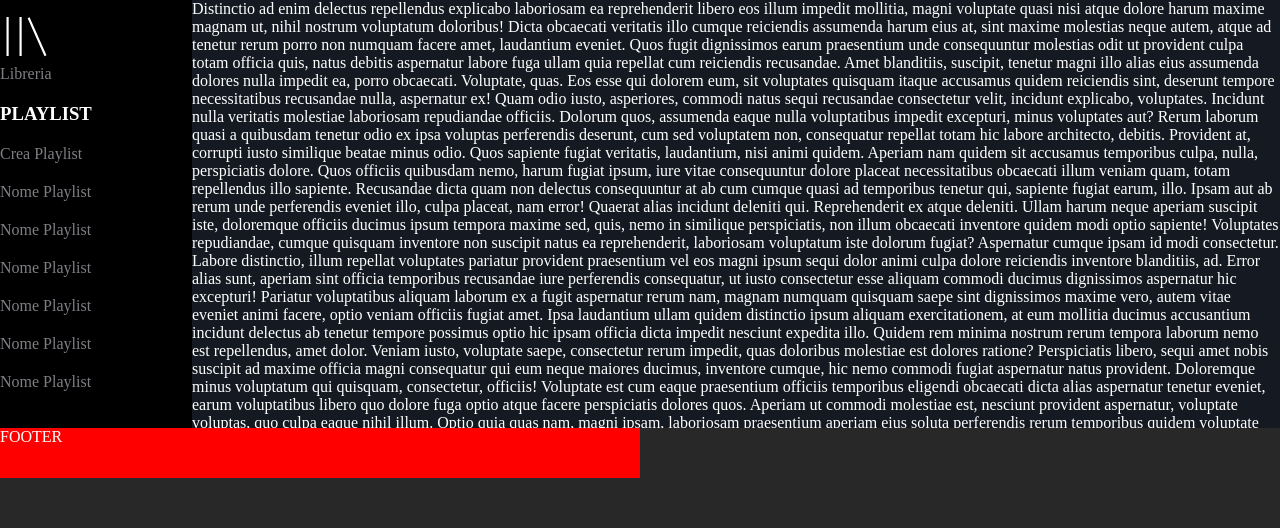
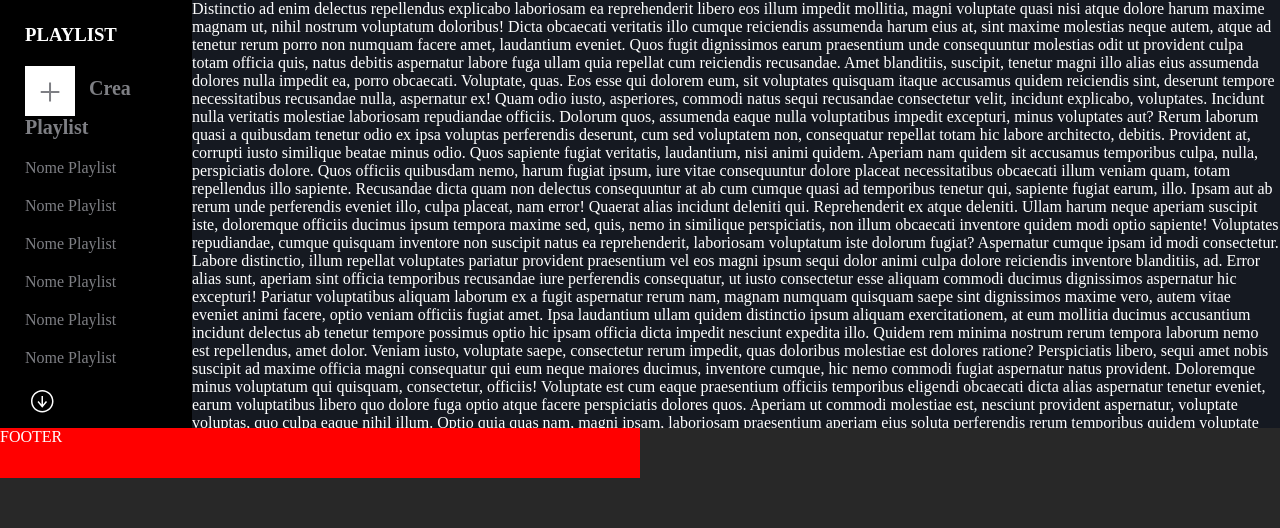
Before and after one commit to Michael-scocco/html-css-spotifyweb, a plain HTML site: page index.html in a window 1280 px wide. Shown: the part 272-800 px from the top of the page. Drawn offline with Linux system fonts and the light colour scheme.

Commit message:
elemento singolo

```diff
--- a/css/main.css
+++ b/css/main.css
@@ -28,25 +28,38 @@ section.side-bar-left{
     background-color: black;
     height: 100%;
 }
+.nav-left{
+    padding: 0 25px;
+    display: flex;
+    flex-direction: column;
+    align-items: flex-start;
+    /* justify-content:flex-end; */
+}
+
 /* regole logo */
 .nav-logo-top-right{
     width: 100%;
     height: auto;
 }
 .nav-logo-top-right>img{
-    width: 50%;
+    width: 75%;
     height: auto;
-    margin: 30px;
+    margin-top: 30px;
 }
 /* regole della home */
-.nav-top-right{
-    flex-direction: column;
-    justify-content: flex-start;
-}
-.nav-top-right-link>a{
+
+.nav-top-right-link>a>.image-top-right,
+.nav-top-right-link>a>span {
     display: inline-block;
 }
-
+.image-top-right{
+    width: 20%;
+}
+.image-top-right>img{
+    width: 100%;
+    height: 50px;
+    vertical-align: middle;
+}
 /* regole titolo */
 .nav-bottom-right>h3{
     color: white;
@@ -62,18 +75,40 @@ section.side-bar-left{
     text-decoration: none;
     color:#7e7f84;
 }
-/* regole bottom right */
+/* regole bottom right
+del quadrato più */
 .square-plus{
-    width: 100px;
-    height: 100px;
-    background-color: white
+    display: inline-block;
+    width: 50px;
+    height: 50px;
+    background-color: white;
+    position: relative;
+    vertical-align: middle;
+    margin-right: 10px;
+}
+.square-plus::before{
+    content: "+";
+    position: absolute;
+    top: 50%;
+    left: 50%;
+    transform: translate(-50%, -50%);
+    font-size: 40px;
+    font-weight: 500;
+}
+.square-write{
+    font-size: 20px;
+    font-weight: 800;
 }
 
-
-
-
-
-
+/* regole installa app*/
+.donwload-install-app{
+    justify-content: flex-end;
+    /* align-self: flex-end; */
+}
+.install-app{
+    width: 30px;
+    height: 30px;
+}
 
 /* INIZIO REGOLE LATO DESTRO */
 section.side-bar-right{
--- a/index.html
+++ b/index.html
@@ -12,7 +12,7 @@
         <main>
                                                 <!-- SESSIONE SPOTIFY LATO SINISTRO -->
             <section class="side-bar-left">
-                        <!-- REGOLE NAV LOGO E HOME -->
+                                                <!-- REGOLE NAV LOGO E HOME -->
                 <nav class="nav-left">
 
                     <div class="nav-logo-top-right">
@@ -20,7 +20,7 @@
                         <img src="img/logo.svg" alt="logo">
 
                     </div>
-
+                                                <!-- REGOLE NAW HOME -->
                     <ul class="nav-top-right">
 
                         <li class="nav-top-right-link">
@@ -49,12 +49,17 @@
                         </li>
                     </ul>        <!--nav-top-right-->
 
+                                                <!-- REGOLE NAV PLAYLIST -->
                     <ul class="nav-bottom-right">
 
                         <h3>PLAYLIST</h3>
 
                         <li>
-                            <a href="#">Crea Playlist</a>
+
+                            <a href="#">
+                                <span class="square-plus"></span>
+                                <span class="square-write">Crea Playlist</span>
+                            </a>
                         </li>
                         <li>
                             <a href="#">Nome Playlist</a>
@@ -74,16 +79,24 @@
                         <li>
                             <a href="#">Nome Playlist</a>
                         </li>
+                    </ul>     <!--nav-bottom-right-->
+
+                                                    <!-- REGOLE INSTALLA APP -->
+                    <ul class="donwload-install-app">
+
+                        <div class="install-app">
+
+                            <img class="donwload"src="img/download.svg" alt="donwload">
+
+                        </div>
 
                     </ul>
-
-
 
                 </nav>            <!--nav-lef-->
 
 
 
-            </section>        <!--side-bar-left-->
+            </section>        <!--side-basr-left-->
 
 
                                                 <!-- SESSIONE EFFETTUA L'UPGRADE -->
```
